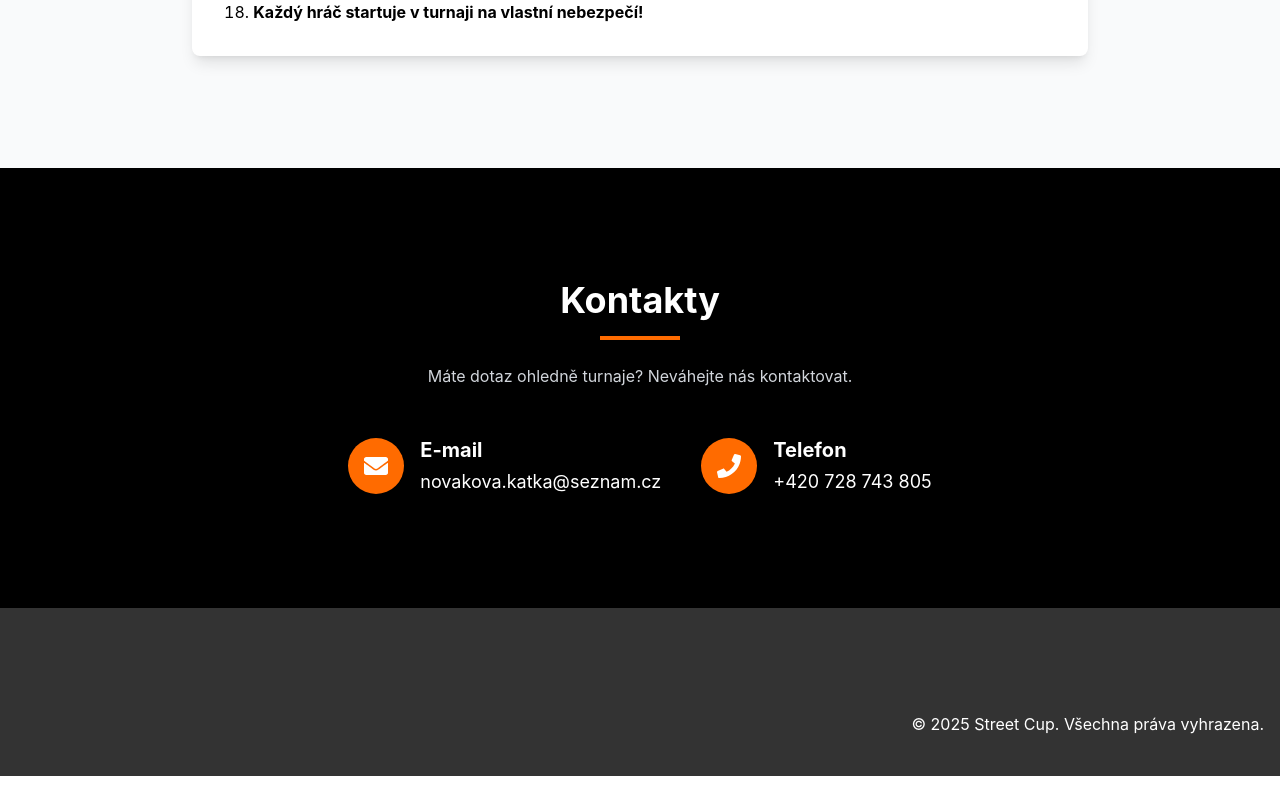
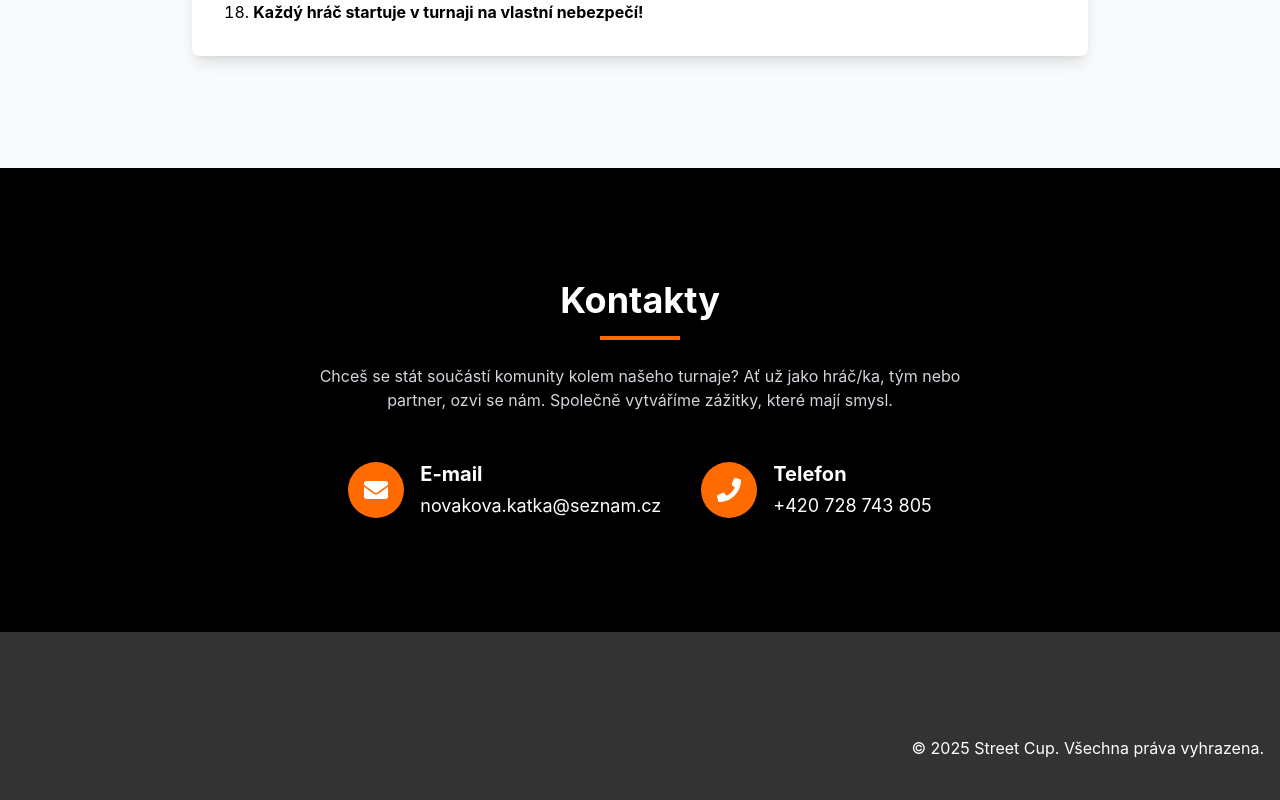
Before and after one commit to Tumis02/street-cup, a Next.js app: page / in a window 1280 px wide. Shown: the part 8172-8972 px from the top of the page. Before the commit the page ends 8948 px from the top, so only its background shows below. Built offline with nearby package versions, Linux system fonts and the light colour scheme; a web font is replaced by a local one.

Commit message:
ContactSection

```diff
--- a/components/ContactSection.tsx
+++ b/components/ContactSection.tsx
@@ -9,7 +9,7 @@ const ContactSection: React.FC = () => {
           <h2 className="mb-4">Kontakty</h2>
           <div className="h-1 w-20 bg-primary mx-auto"></div>
           <p className="mt-6 text-gray-300 max-w-2xl mx-auto">
-            Máte dotaz ohledně turnaje? Neváhejte nás kontaktovat.
+           Chceš se stát součástí komunity kolem našeho turnaje? Ať už jako hráč/ka, tým nebo partner, ozvi se nám. Společně vytváříme zážitky, které mají smysl.
           </p>
         </div>
 
```
